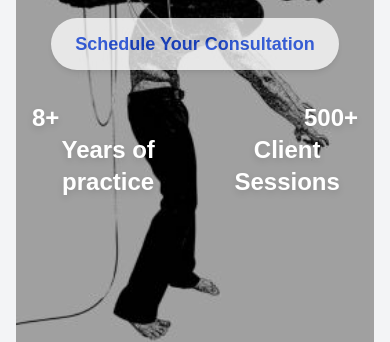
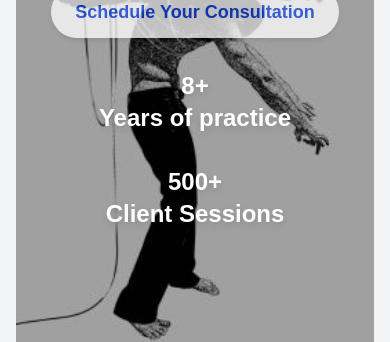
Before and after one commit to veerushukla/dr-serena-blake, a Next.js app: page / in a window 390 px wide. Shown: the part 747-1089 px from the top of the page. Built offline with nearby package versions, Linux system fonts and the light colour scheme.

Commit message:
Update Hero.js

```diff
--- a/components/Hero.js
+++ b/components/Hero.js
@@ -49,12 +49,12 @@ const Hero = () => {
         >
           Schedule Your Consultation
         </button>
-        <div className="count text-white mt-8 px-4 text-2xl sm:text-4xl font-bold max-w-2xl drop-shadow-md flex flex-row md:flex-row justify-between gap-8">
-          <ul className='flex flex-col items-start'>
+        <div className="count text-white mt-8 px-4 text-2xl sm:text-4xl font-bold max-w-2xl drop-shadow-md flex flex-col md:flex-row justify-between gap-8">
+          <ul className='flex flex-col items-center md:items-start'>
             <li>{count}+</li>
             <li>Years of practice</li>
           </ul>
-          <ul className='flex flex-col items-end'>
+          <ul className='flex flex-col items-center md:items-end'>
             <li>{count2}+</li>
             <li>Client Sessions</li>
           </ul>
```
